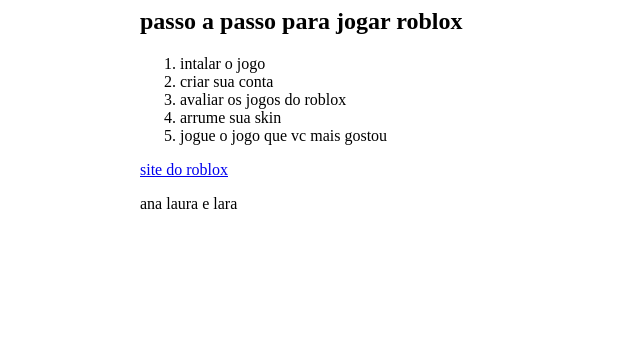
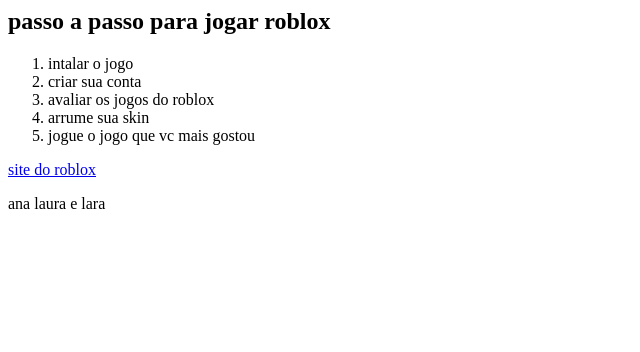
Before and after one commit to jamisu337/HTML-do-5-ano, a plain HTML site: page HTML alunos/ANA LAURA - LARA.html in a window 1280 px wide. Shown: the part 448-800 px from the top of the page, without its empty margins (0-640 px from the left). Drawn offline with Linux system fonts and the light colour scheme.

Commit message:
Update ANA LAURA - LARA.html

```diff
--- a/HTML alunos/ANA LAURA - LARA.html
+++ b/HTML alunos/ANA LAURA - LARA.html
@@ -4,13 +4,6 @@
 <head>
     <title>roblox</title>
 </head>
-
-    <style>
-       body {
-        max-width: 1000px;
-        margin: auto;
-       }
-    </style>
 
 <body>
 
```
